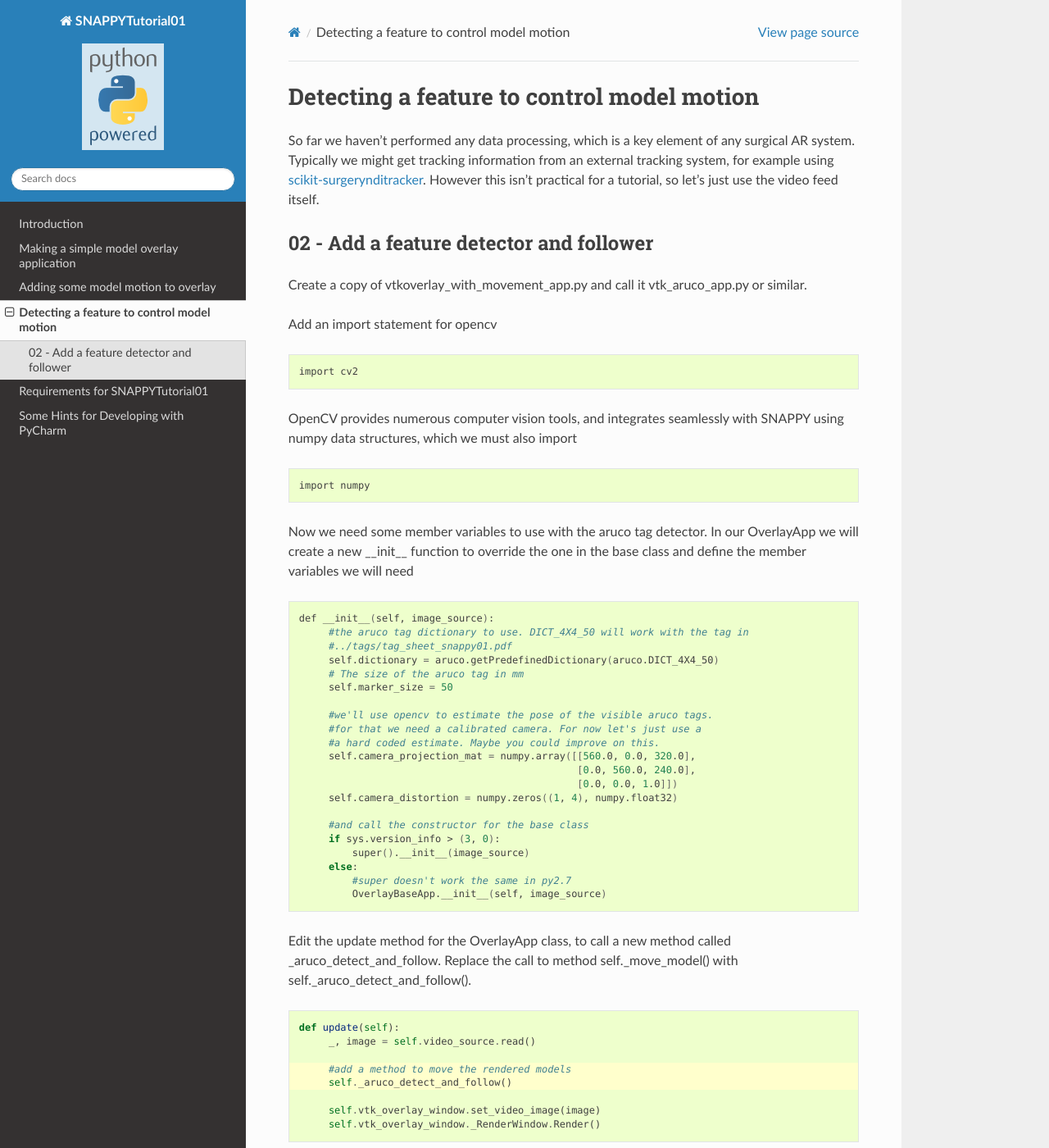
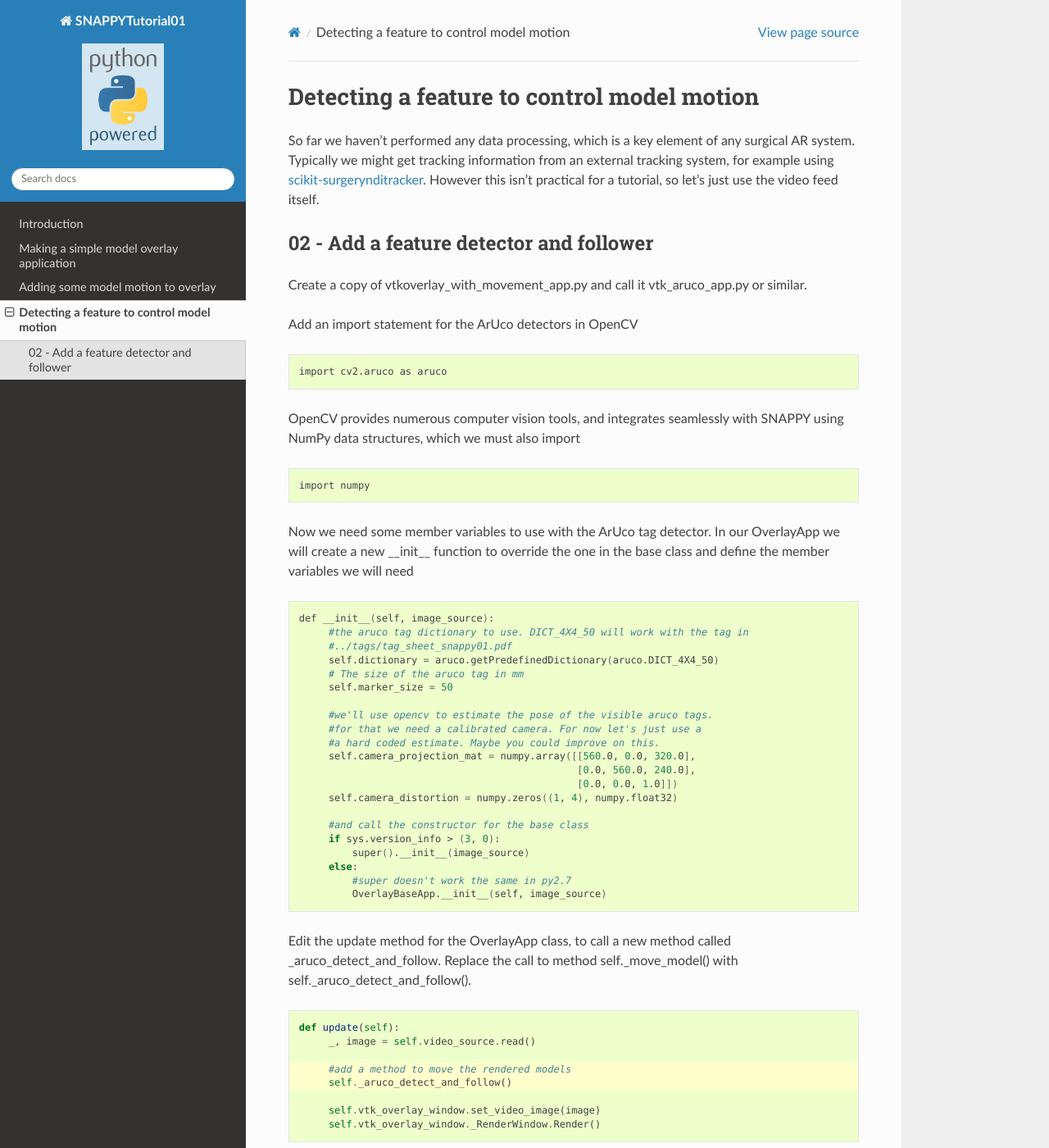
Before and after one commit to SciKit-Surgery/scikit-surgerytutorial01, a Sphinx documentation site: the page built from doc/03_VTK_Overlay_With_Aruco_Tag.rst, in a window 1280 px wide and 1400 px high. Shown: the whole window at 82% size. Built offline with Sphinx 7.4.7 and the Read the Docs theme 2.0.0, drawn with Linux system fonts in a browser that asks for light colours; formulas are drawn with MathJax 3; pages that are not in the unit, such as notebooks, are missing from menus; some of the changed text lies outside the part shown.

Commit message:
Issue #5 more tiding docs

```diff
--- a/doc/02_VTK_Overlay_With_Movement.rst
+++ b/doc/02_VTK_Overlay_With_Movement.rst
@@ -23,6 +23,7 @@ method called _move_model.
 
    def update(self):
         _, image = self.video_source.read()
+
         #add a method to move the rendered models
         self._move_model()
 
--- a/doc/03_VTK_Overlay_With_Aruco_Tag.rst
+++ b/doc/03_VTK_Overlay_With_Aruco_Tag.rst
@@ -17,21 +17,21 @@ tutorial, so let's just use the video feed itself.
 Create a copy of vtkoverlay_with_movement_app.py and call it
 vtk_aruco_app.py or similar.
 
-Add an import statement for opencv
+Add an import statement for the ArUco detectors in OpenCV
 
 ::
 
-  import cv2
+  import cv2.aruco as aruco
 
 OpenCV provides numerous computer vision tools, and integrates seamlessly
-with SNAPPY using numpy data structures, which we must also import
+with SNAPPY using NumPy data structures, which we must also import
 
 ::
 
   import numpy
 
 
-Now we need some member variables to use with the aruco tag detector. In our
+Now we need some member variables to use with the ArUco tag detector. In our
 OverlayApp we will create a new __init__ function to override the one in the base
 class and define the member variables we will need
 
@@ -77,7 +77,7 @@ self._move_model() with self._aruco_detect_and_follow().
         self.vtk_overlay_window._RenderWindow.Render()
 
 Then add a new method called _aruco_detect_and_follow to the class.
-The tag detection code is taken from the `OpenCV aruco tutorial`_.
+The tag detection code is taken from the `OpenCV ArUco tutorial`_.
 
 ::
 
@@ -87,11 +87,10 @@ The tag detection code is taken from the `OpenCV aruco tutorial`_.
 
         if marker_corners:
             #if any markers found, try and determine their pose
-            rvecs, tvecs, _ = \
-                    aruco.estimatePoseSingleMarkers(marker_corners,
-                                                    self.marker_size,
-                                                    self.camera_projection_mat,
-                                                    self.camera_distortion)
+            rvecs, tvecs, _ = aruco.estimatePoseSingleMarkers(marker_corners,
+                                                              self.marker_size,
+                                                              self.camera_projection_mat,
+                                                              self.camera_distortion)
 
             self._move_model(rvecs[0][0], tvecs[0][0])
 
@@ -166,5 +165,5 @@ use the issue tracker at the `Project homepage`_.
 .. _`VTK` : https://pypi.org/project/vtk
 .. _`OverlayBaseApp` : https://scikit-surgeryvtk.readthedocs.io/en/latest/sksurgeryvtk.widgets.OverlayBaseApp.html#module-sksurgeryvtk.widgets.OverlayBaseApp
 .. _`finished example` : https://weisslab.cs.ucl.ac.uk/WEISS/SoftwareRepositories/SNAPPY/SNAPPYTutorial01/blob/master/snappytutorial01/vtk_aruco_app.py
-.. _`OpenCV aruco tutorial` : https://docs.opencv.org/3.4/d5/dae/tutorial_aruco_detection.html
+.. _`OpenCV ArUco tutorial` : https://docs.opencv.org/3.4/d5/dae/tutorial_aruco_detection.html
 .. _`Project homepage` : https://weisslab.cs.ucl.ac.uk/WEISS/SoftwareRepositories/SNAPPY/SNAPPYTutorial01
--- a/doc/index.rst
+++ b/doc/index.rst
@@ -9,8 +9,6 @@ Contents
   01_VTK_Overlay_App.rst
   02_VTK_Overlay_With_Movement.rst
   03_VTK_Overlay_With_Aruco_Tag.rst
-  requirements
-  pycharm
   Module Contents <modules>
 
 * :ref:`modindex`
```
